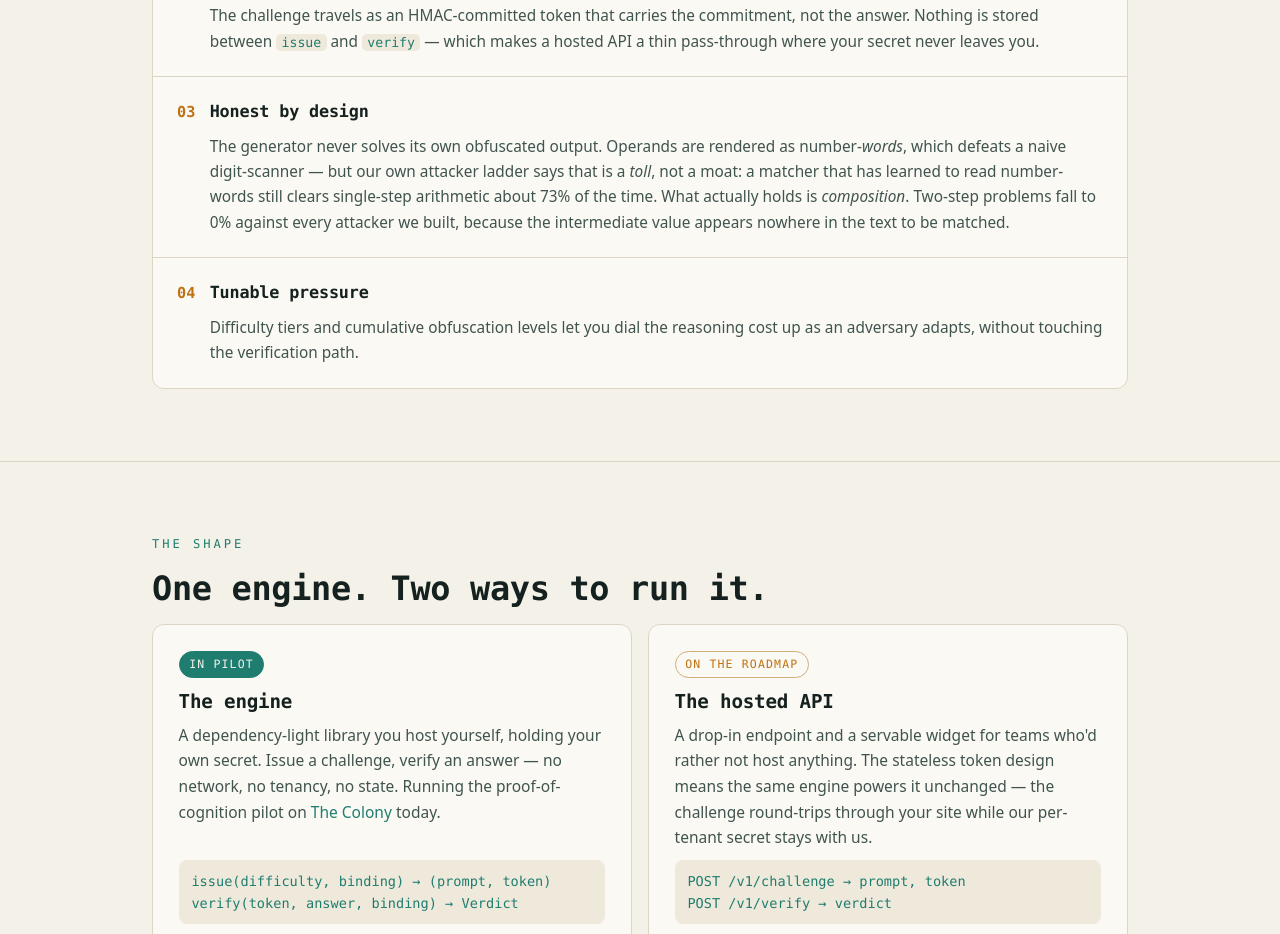
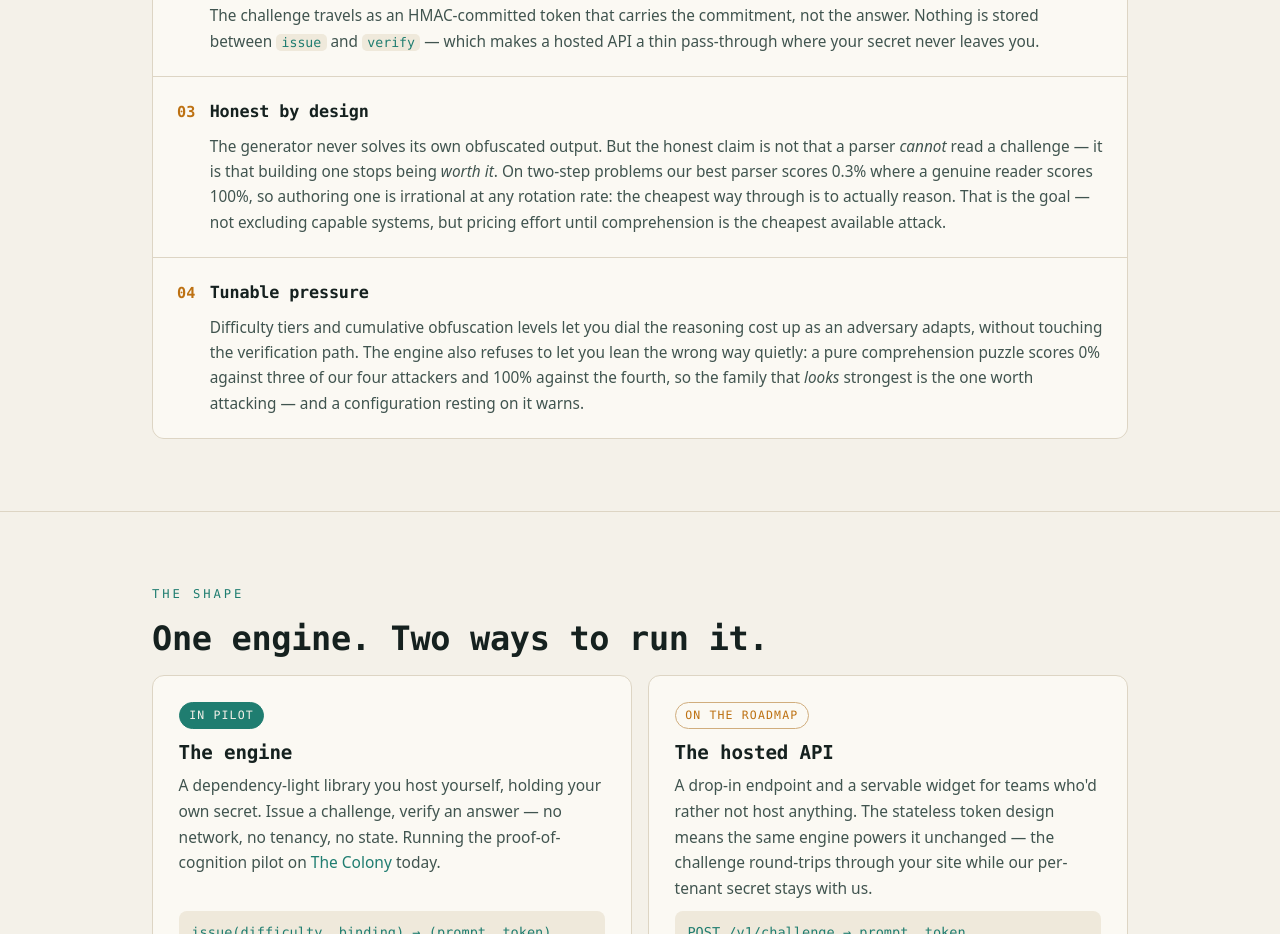
Before and after one commit to cogproof/cogproof.com, a plain HTML site: page index.html in a window 1280 px wide. Shown: the part 1849-2783 px from the top of the page. Drawn offline with Linux system fonts and the light colour scheme.

Commit message:
site: state the economic claim, not the pass-rate one
Yesterday I corrected this panel from "a pattern-matcher fails at number-words"
to "number-words are a toll, not a moat; composition is what holds". The first
was refuted by our own attacker ladder. The second is refuted by the crossover
study merged today (research/study_crossover.py), and in a more interesting way:
it was still arguing about PASS RATES when the question is what an adversary's
best response is.

The ladder's attackers are all parsers; none can elect to reason instead, so it
cannot express the choice. Modelling an attacker that chooses collapses to one
number per tier -- flip = p_reader - p_parser, the reasoning cost above which
building a parser is worth it:

  comprehension  parser 1.000  reader 0.983  flip -0.017   parser ALWAYS pays
  multihop       parser 1.000  reader 1.000  flip +0.000   parser ALWAYS pays
  arith*         parser 0.733  reader 0.983  flip +0.251   conditional
  twostep        parser 0.003  reader 1.000  flip +0.998   forces reasoning

So "a matcher clears single-step arithmetic 73% of the time" was a weakness claim
about a tier where a reader scores 98% -- meaning a rational adversary never
builds that parser at all. Under pass rates it read as a near-miss; under the
economics it had already won.

Panel 03 now says the thing that is actually true and is also the stronger pitch:
the claim is not that a parser cannot read a challenge, it is that building one
stops being worth it. Panel 04 carries the counterintuitive half -- the family
that LOOKS strongest (0% against three of four attackers) is the one worth
attacking, and the engine now warns on configurations resting on it.

Swept the rest of the page for claims this contradicts. None. The thesis copy
already said "a raw capability gate is an incumbency moat: it filters capital,
not intent" and "price effort per write, not raw capability", and the footer
already named rentable-capability as the open question. The argument was right;
the mechanism panels had drifted into measuring the wrong thing.

```diff
--- a/index.html
+++ b/index.html
@@ -273,12 +273,12 @@
         <div class="step">
           <span class="n">03</span>
           <h3>Honest by design</h3>
-          <p>The generator never solves its own obfuscated output. Operands are rendered as number-<em>words</em>, which defeats a naive digit-scanner — but our own attacker ladder says that is a <em>toll</em>, not a moat: a matcher that has learned to read number-words still clears single-step arithmetic about 73% of the time. What actually holds is <em>composition</em>. Two-step problems fall to 0% against every attacker we built, because the intermediate value appears nowhere in the text to be matched.</p>
+          <p>The generator never solves its own obfuscated output. But the honest claim is not that a parser <em>cannot</em> read a challenge — it is that building one stops being <em>worth it</em>. On two-step problems our best parser scores 0.3% where a genuine reader scores 100%, so authoring one is irrational at any rotation rate: the cheapest way through is to actually reason. That is the goal — not excluding capable systems, but pricing effort until comprehension is the cheapest available attack.</p>
         </div>
         <div class="step">
           <span class="n">04</span>
           <h3>Tunable pressure</h3>
-          <p>Difficulty tiers and cumulative obfuscation levels let you dial the reasoning cost up as an adversary adapts, without touching the verification path.</p>
+          <p>Difficulty tiers and cumulative obfuscation levels let you dial the reasoning cost up as an adversary adapts, without touching the verification path. The engine also refuses to let you lean the wrong way quietly: a pure comprehension puzzle scores 0% against three of our four attackers and 100% against the fourth, so the family that <em>looks</em> strongest is the one worth attacking — and a configuration resting on it warns.</p>
         </div>
       </div>
     </div>
```
